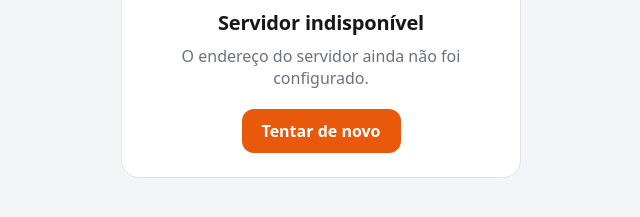
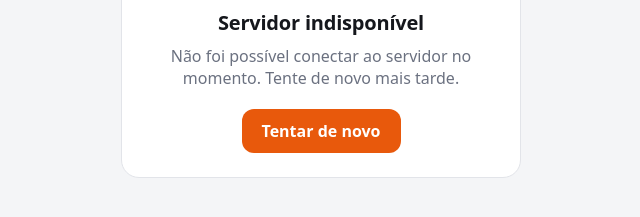
Before and after one commit to pedr0piquet/gym-tracker, a website: page pages/index.html in a window 1280 px wide. Shown: the part 349-566 px from the top of the page, without its empty margins (319-959 px from the left). Drawn offline with Linux system fonts and the light colour scheme; no server answers.

Commit message:
Endereco do Servidor

```diff
--- a/pages/index.html
+++ b/pages/index.html
@@ -90,7 +90,7 @@
   </main>
 
   <script>
-    const APP_URL = ''; // ex.: 'https://meu-pc.tail1234.ts.net' (preenchido pelo ./tunnel.sh)
+    const APP_URL = 'https://archlinux.tail1837c5.ts.net'; // ex.: 'https://meu-pc.tail1234.ts.net' (preenchido pelo ./tunnel.sh)
     const BASE = '/gym-tracker'; // caminho do projeto no GitHub Pages
 
     const title = document.getElementById('title');
```
